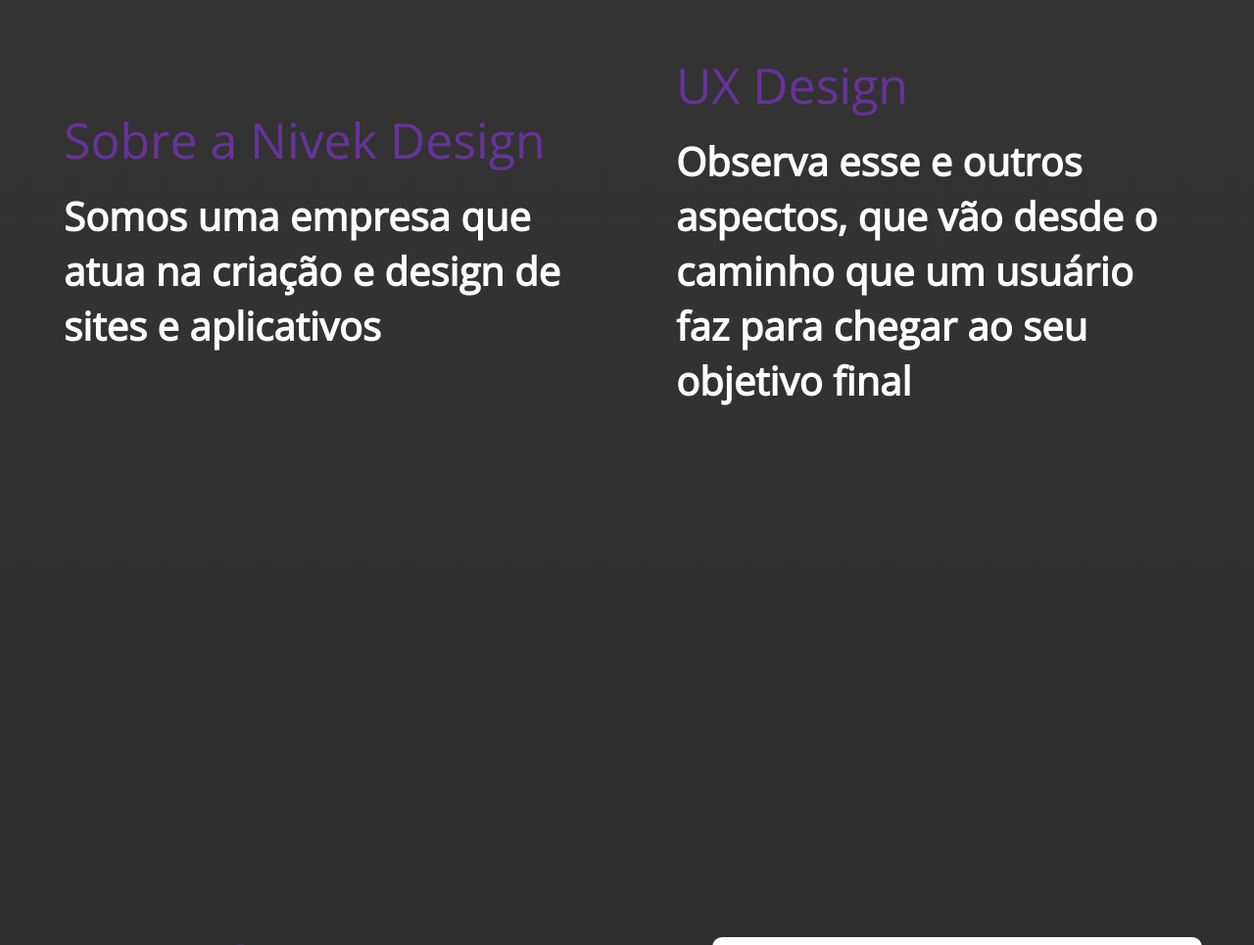
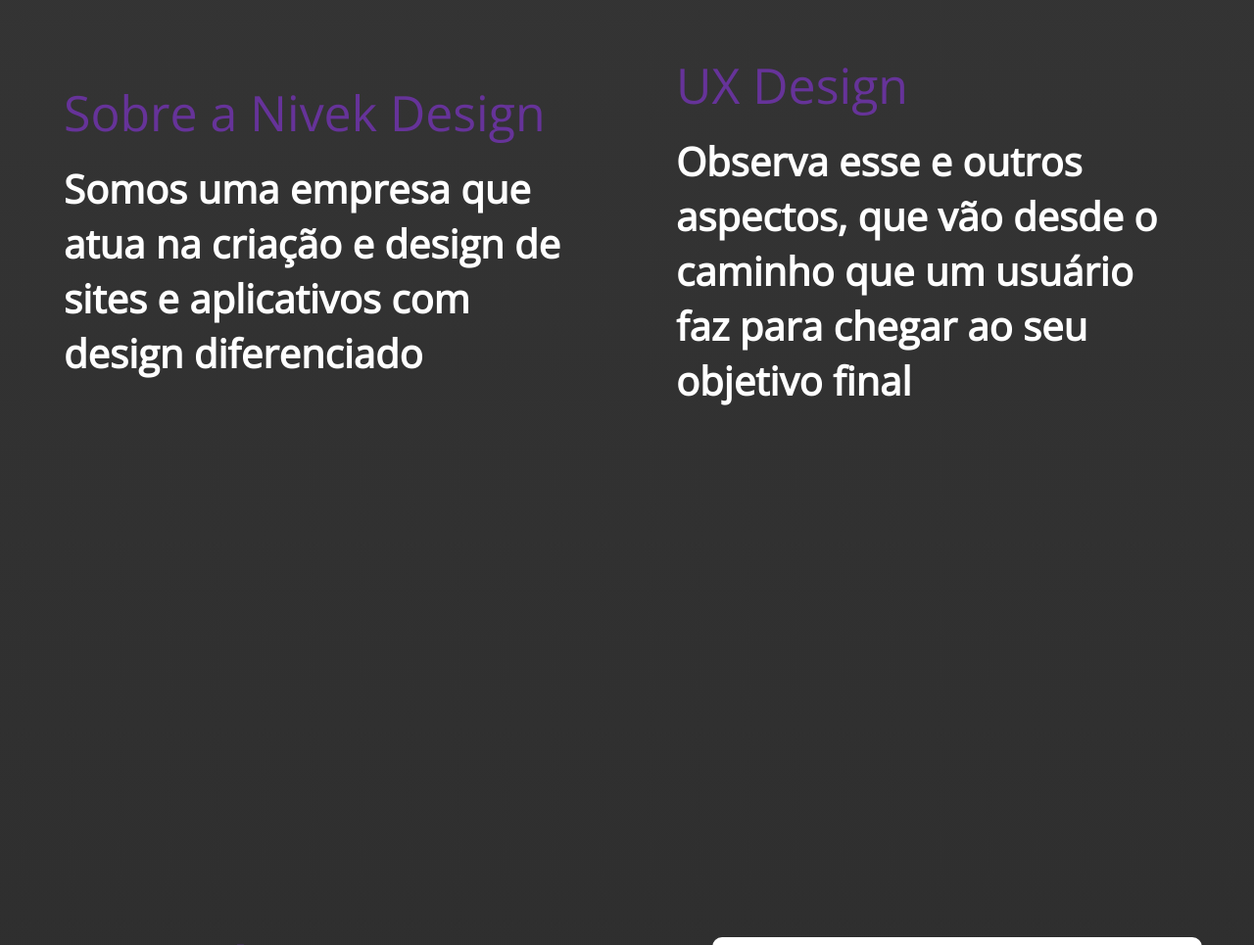
Before and after one commit to nivek-design/site-nivekdesign, a plain HTML site: page index.html in a window 1280 px wide. Shown: the part 3480-4445 px from the top of the page at 98% size. Drawn offline with nearby package versions, Linux system fonts and the light colour scheme.

Commit message:
teste master

```diff
--- a/index.html
+++ b/index.html
@@ -103,7 +103,7 @@
                 <aside id="ui-ux">
                     <article class="ui">
                         <h1>Sobre a Nivek Design</h1>
-                        <h2>Somos uma empresa que atua na criação e design de sites e aplicativos </h2>
+                        <h2>Somos uma empresa que atua na criação e design de sites e aplicativos com design diferenciado </h2>
 
                     </article>
                     <article class="ux">
```
